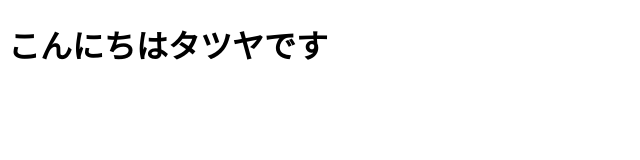
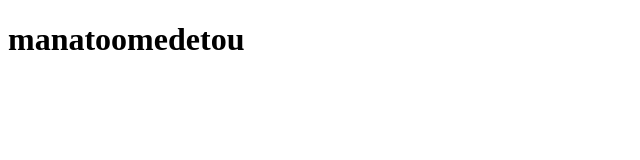
Before and after one commit to tatsu266/demo, a plain HTML site: page index.html in a window 1280 px wide. Shown: the whole page, without its empty margins (0-640 px from the left). Drawn offline with Linux system fonts and the light colour scheme.

Commit message:
Update index.html

```diff
--- a/index.html
+++ b/index.html
@@ -7,7 +7,7 @@
 </head>
 
 <body>
-  <h1>こんにちはタツヤです</h1>
+  <h1>manatoomedetou</h1>
 </body>
 
 </html>
```
